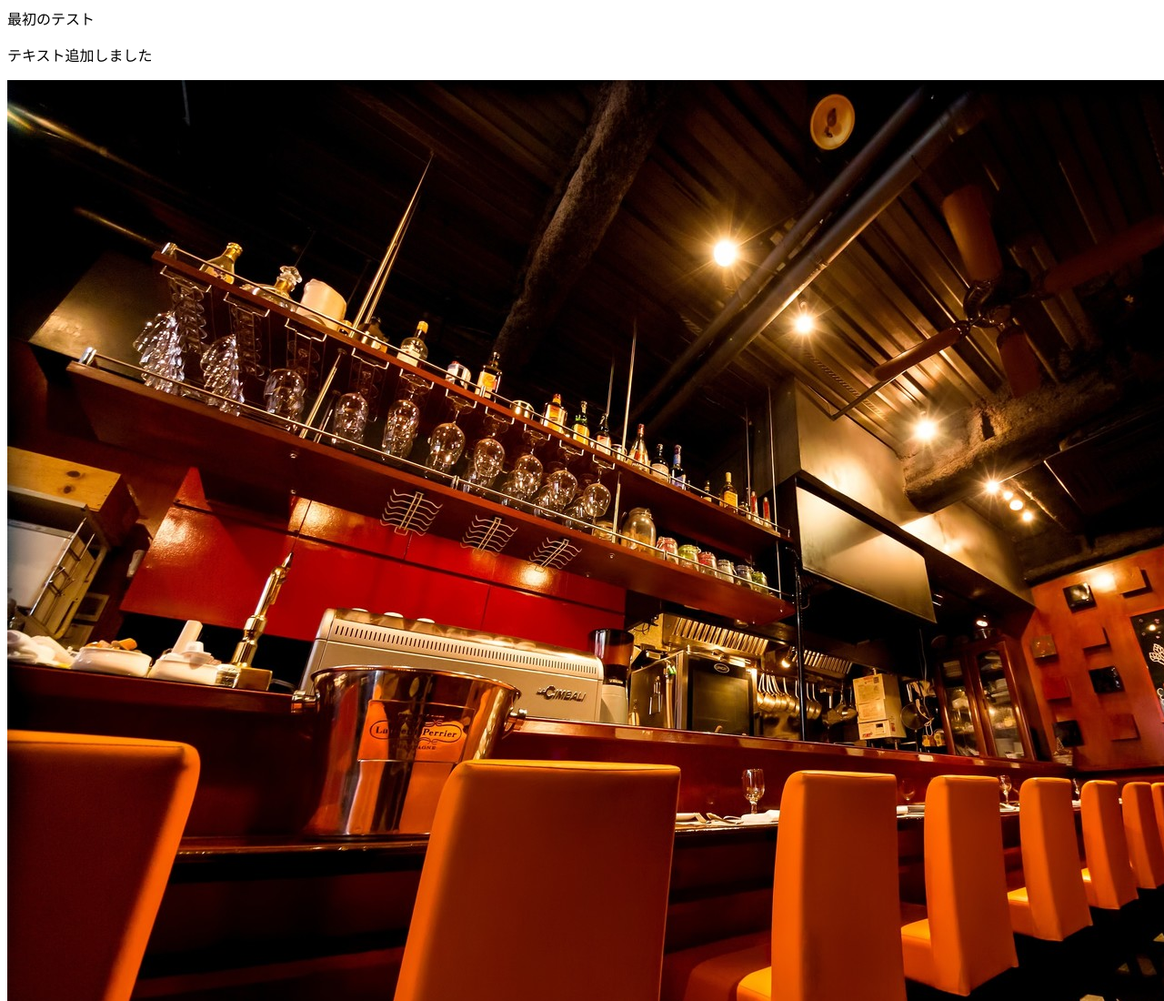
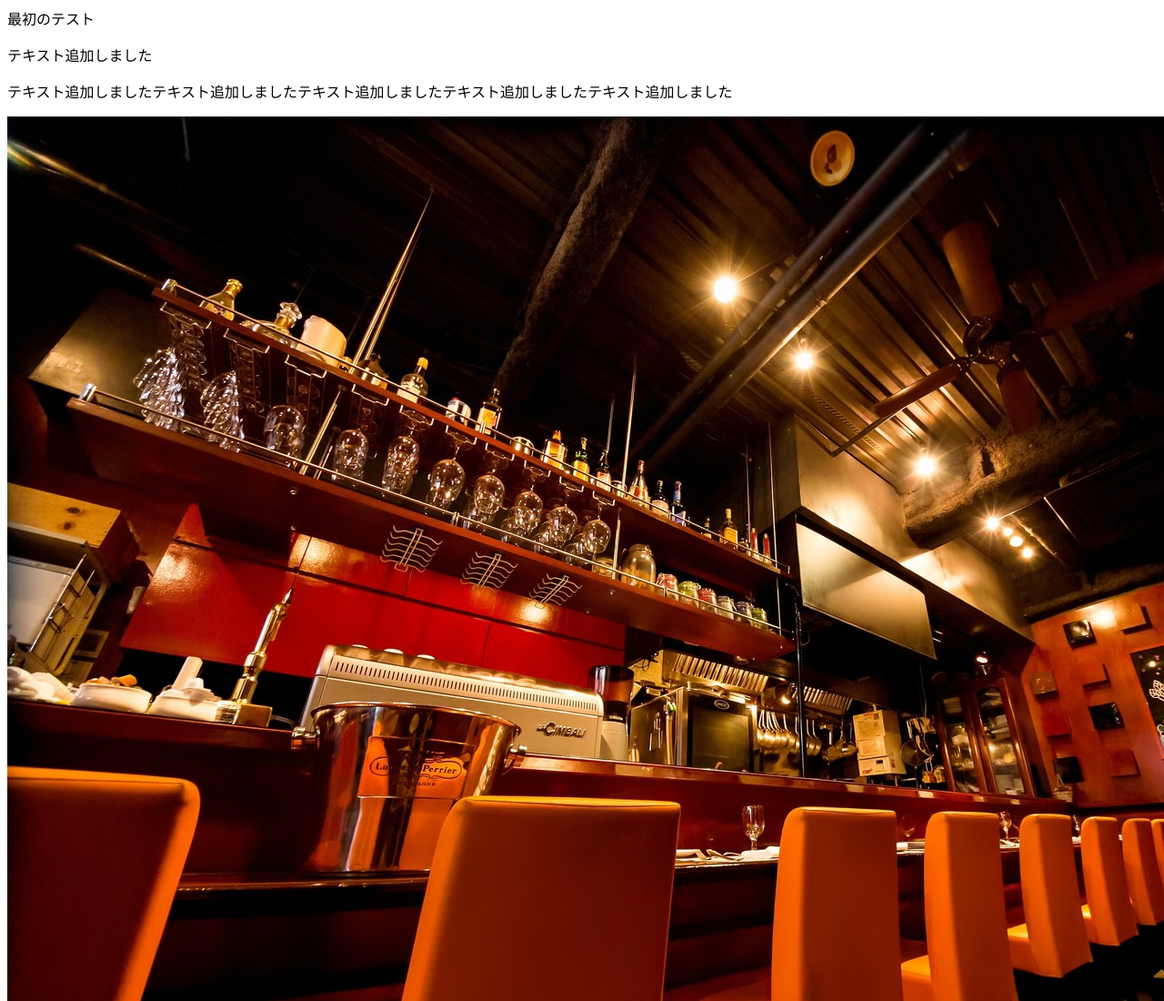
Before and after one commit to shotasakurada/img_test, a plain HTML site: page index.html in a window 1280 px wide. Shown: the top 1100 px of the page at 91% size. Drawn offline with Linux system fonts and the light colour scheme.

Commit message:
テキスト変更

```diff
--- a/index.html
+++ b/index.html
@@ -1,3 +1,4 @@
 <p>最初のテスト</p>
 <p>テキスト追加しました</p>
+<p>テキスト追加しましたテキスト追加しましたテキスト追加しましたテキスト追加しましたテキスト追加しました</p>
 <img src="img/mainv.png" alt="">
```
